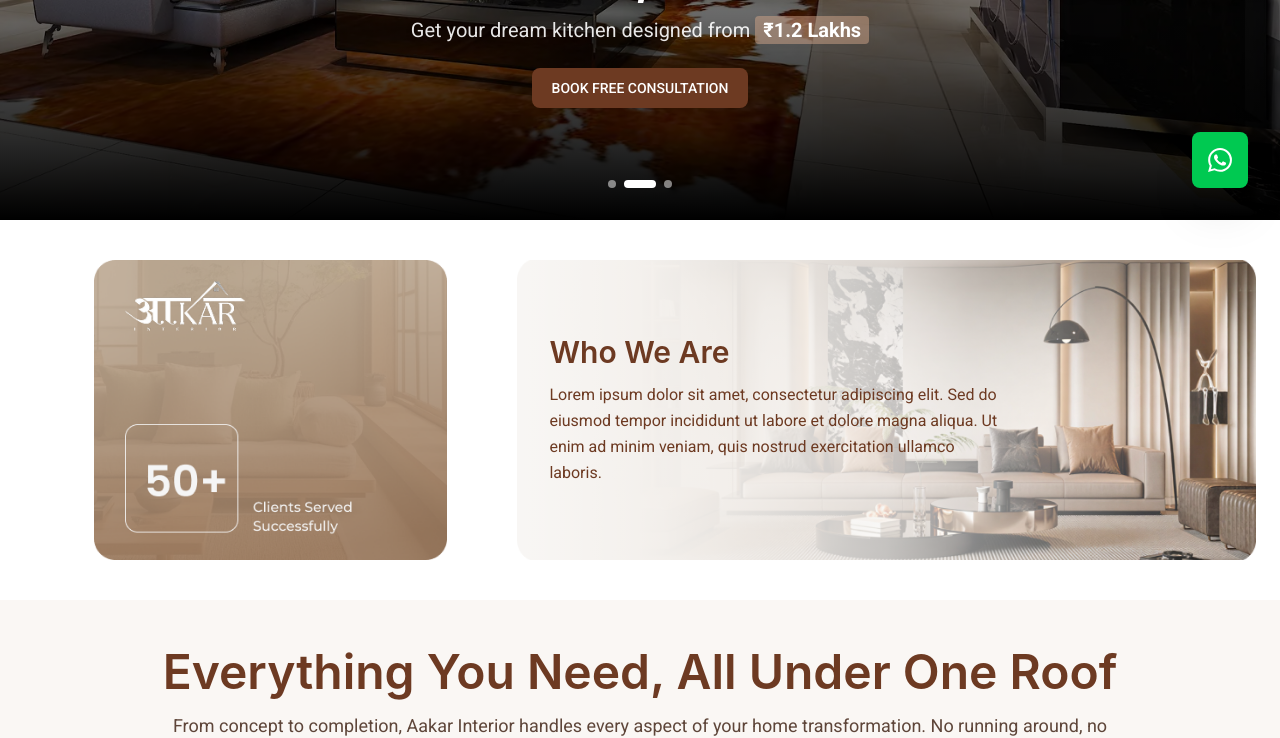
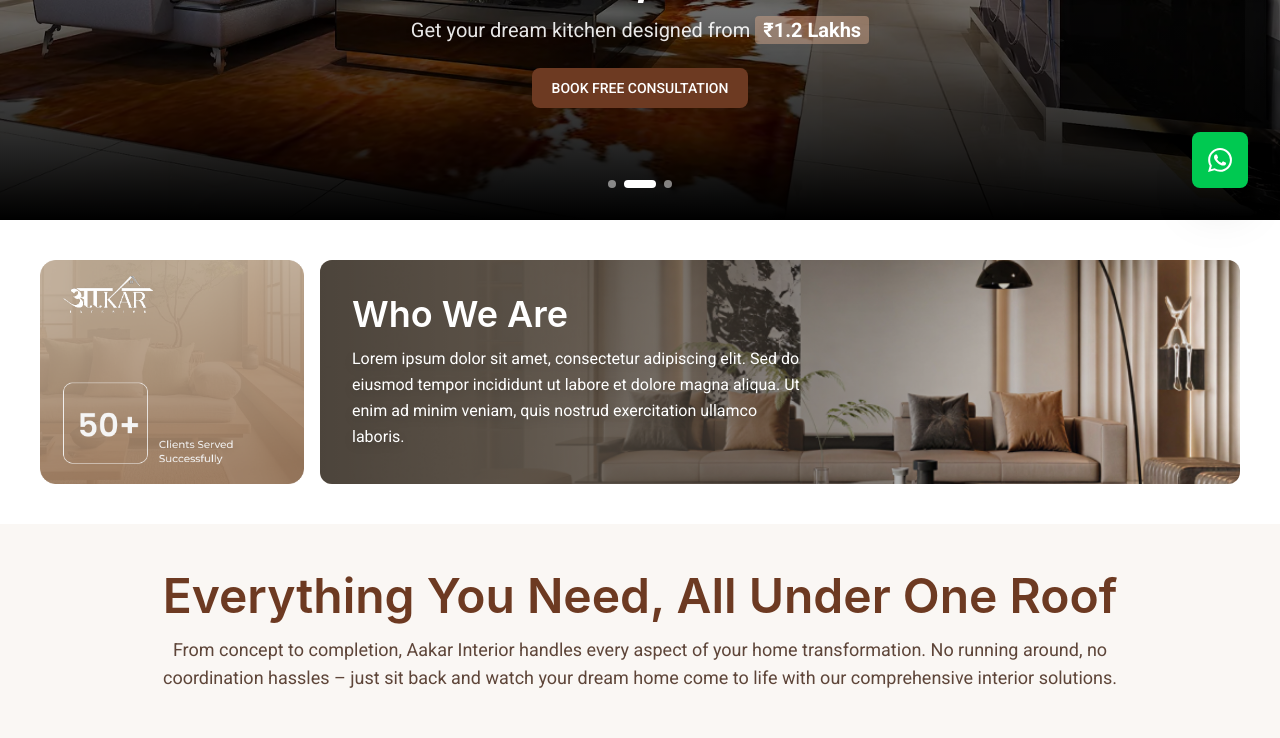
Before and after one commit to scaleacrestools-sketch/my-app-aakar, a Next.js app: page / in a window 1280 px wide. Shown: the part 580-1318 px from the top of the page. Built offline with nearby package versions, Linux system fonts and the light colour scheme; a web font is replaced by a local one.

Commit message:
experience cnter done

```diff
--- a/app/components/ExperienceCentreSection.tsx
+++ b/app/components/ExperienceCentreSection.tsx
@@ -1,4 +1,3 @@
-
 import Image from "next/image";
 
 interface ExperienceCentreSectionProps {
@@ -13,24 +12,27 @@ export default function ExperienceCentreSection({
   paragraph = "Lorem ipsum dolor sit amet, consectetur adipiscing elit. Sed do eiusmod tempor incididunt ut labore et dolore magna aliqua. Ut enim ad minim veniam, quis nostrud exercitation ullamco laboris.",
   leftImage = "/Group 6.png",
   rightImage = "/Group 7.png",
-}: ExperienceCentreSectionProps = {}) {
+}: ExperienceCentreSectionProps = {} as ExperienceCentreSectionProps) {
   return (
-    <section className="bg-white px-0 sm:px-1 md:px-2 py-6 sm:py-8 md:py-10">
-      <div className="max-w-7xl mx-auto flex flex-col sm:flex-row gap-2 sm:gap-[1px]">
-        {/* Left Image */}
+    <section className="bg-white px-4 sm:px-6 lg:px-10 py-6 sm:py-8 md:py-10">
+      <div className="max-w-7xl mx-auto flex flex-col md:flex-row gap-4">
+
+        {/* Left Image Card */}
         {leftImage && (
+          <div className="w-full md:w-[22%] md:min-w-[180px]">
             <Image
               src={leftImage}
               alt={heading}
               width={1000}
               height={500}
-            className="flex-[2] h-[130px] sm:h-[180px] md:h-[230px] lg:h-[300px] object-contain ml-2 sm:ml-4"
+              className="w-full object-cover rounded-lg"
               priority
             />
+          </div>
         )}
 
         {/* Right Image Card with Overlay */}
-        <div className="relative flex-[3] h-[130px] sm:h-[180px] md:h-[230px] lg:h-[300px] mr-2 sm:mr-4 overflow-hidden">
+        <div className={`relative rounded-xl overflow-hidden ${leftImage ? 'flex-1' : 'w-full'}`}>
           <Image
             src={rightImage}
             alt={heading}
@@ -40,20 +42,21 @@ export default function ExperienceCentreSection({
           />
 
           {/* Gradient overlay for better text readability */}
-          <div className="absolute inset-0 bg-gradient-to-r from-white/90 via-white/70 to-transparent" />
+          <div className="absolute inset-0 bg-gradient-to-r from-black/60 via-black/40 to-transparent" />
 
           <div className="absolute inset-0 flex items-center px-4 sm:px-6 md:px-8">
             <div className="max-w-md">
-              <h2 className="text-lg sm:text-xl md:text-2xl lg:text-3xl font-bold mb-2 sm:mb-3 text-[#6D3A22]">
+              <h2 className="text-xl sm:text-2xl md:text-3xl lg:text-4xl font-bold mb-2 sm:mb-3 text-white">
                 {heading}
               </h2>
 
-              <p className="text-[#6D3A22] text-xs sm:text-sm md:text-base leading-relaxed">
+              <p className="text-white text-xs sm:text-sm md:text-base leading-relaxed drop-shadow-lg">
                 {paragraph}
               </p>
             </div>
           </div>
         </div>
+
       </div>
     </section>
   );
```
Lines whose indentation alone changed are shown as unchanged.
